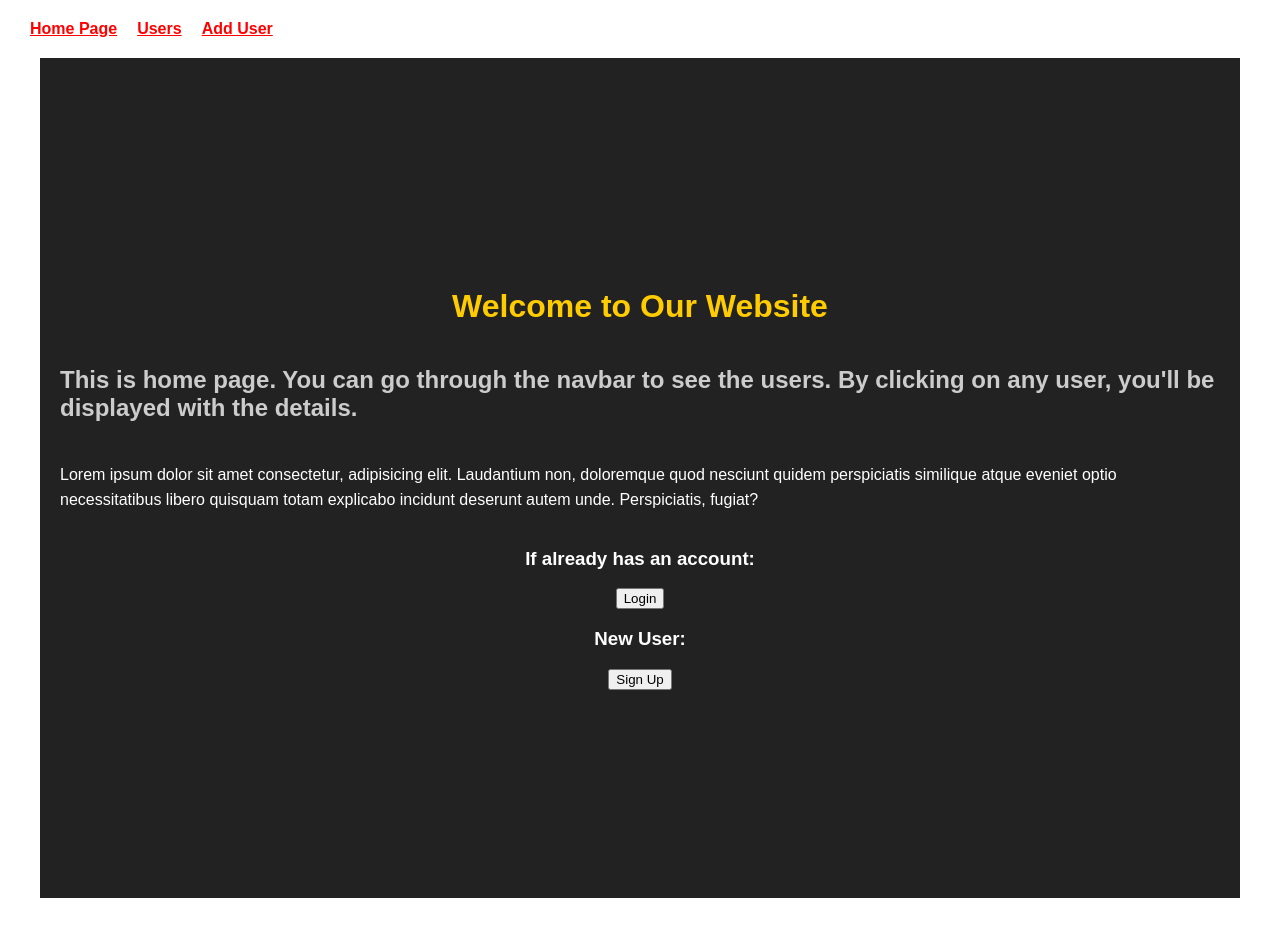
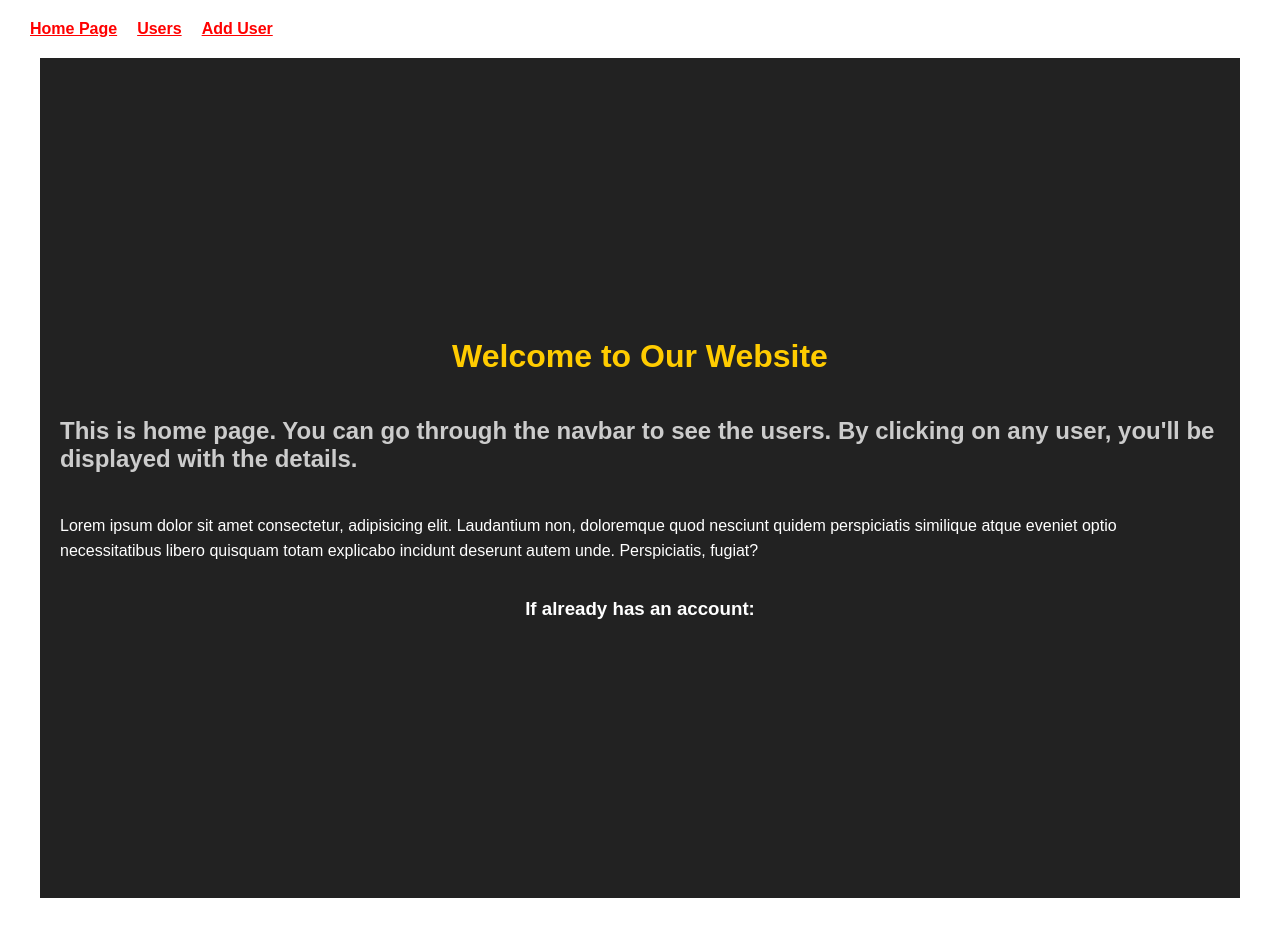
Before and after one commit to faheem-ul/React-Routing, a React (Vite) app: page / in a window 1280 px wide. Built offline with nearby package versions, Linux system fonts and the light colour scheme.

Commit message:
commit done in authenticat

```diff
--- a/src/Components/Home/Home.jsx
+++ b/src/Components/Home/Home.jsx
@@ -2,17 +2,17 @@ import React from "react";
 import { useNavigate } from "react-router-dom";
 import "./Home.css";
 function Home() {
-  const navigate = useNavigate();
+  // const navigate = useNavigate();
 
-  const handleSignupBtn = () => {
-    // console.log("signup button clicked");
-    navigate("/signup");
-  };
+  // const handleSignupBtn = () => {
+  //   // console.log("signup button clicked");
+  //   navigate("/signup");
+  // };
 
-  const handleLoginButton = () => {
-    // console.log("login button clicked");
-    navigate("/login");
-  };
+  // const handleLoginButton = () => {
+  //   // console.log("login button clicked");
+  //   navigate("/login");
+  // };
   return (
     <div className="homePage">
       <h1 className="mainHeading">Welcome to Our Website</h1>
@@ -27,14 +27,14 @@ function Home() {
         deserunt autem unde. Perspiciatis, fugiat?
       </p>
       <h3>If already has an account:</h3>
-      <button className="HomeLoginBtn" onClick={handleLoginButton}>
+      {/* <button className="HomeLoginBtn" onClick={handleLoginButton}>
         Login
       </button>
 
       <h3>New User:</h3>
       <button className="HomeSignupBtn" onClick={handleSignupBtn}>
         Sign Up
-      </button>
+      </button> */}
     </div>
   );
 }
```
